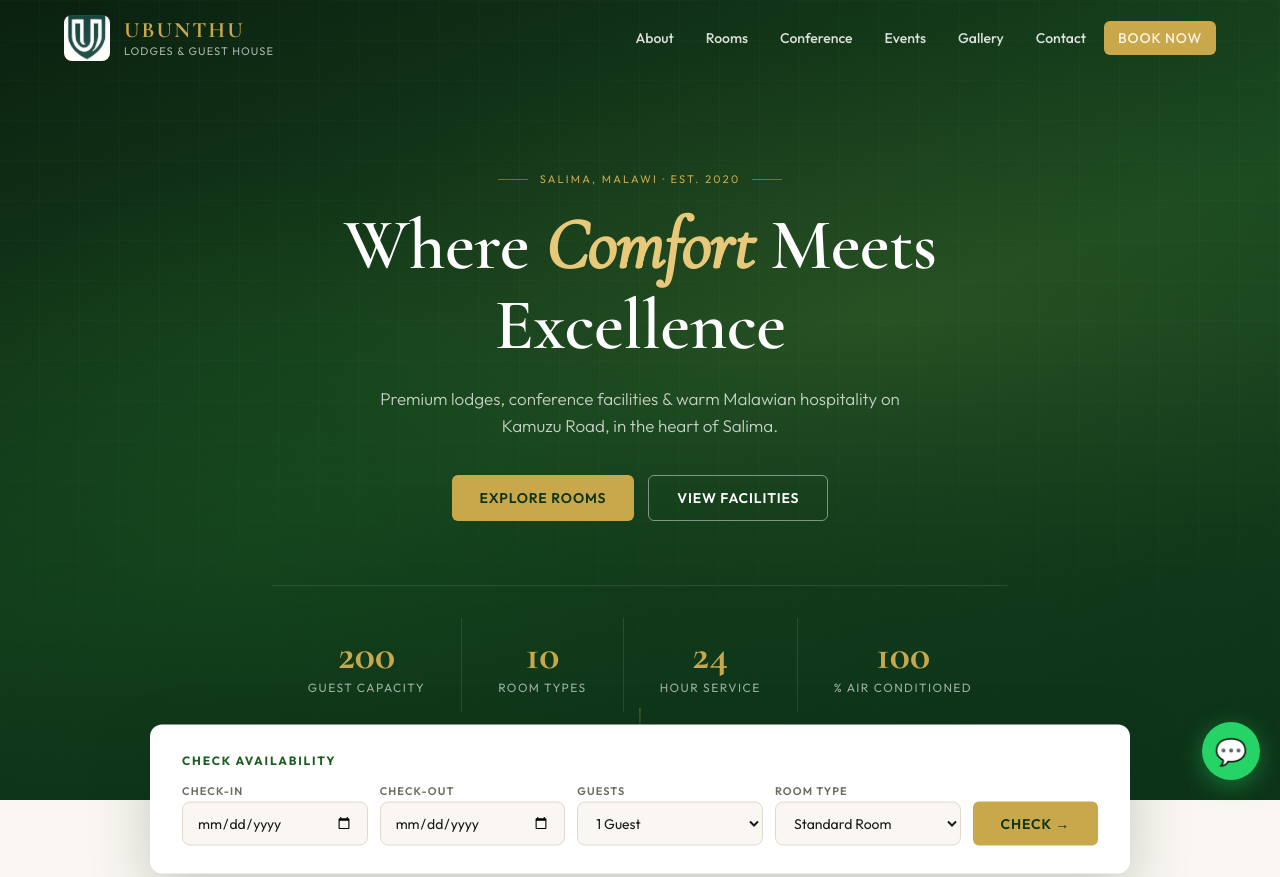
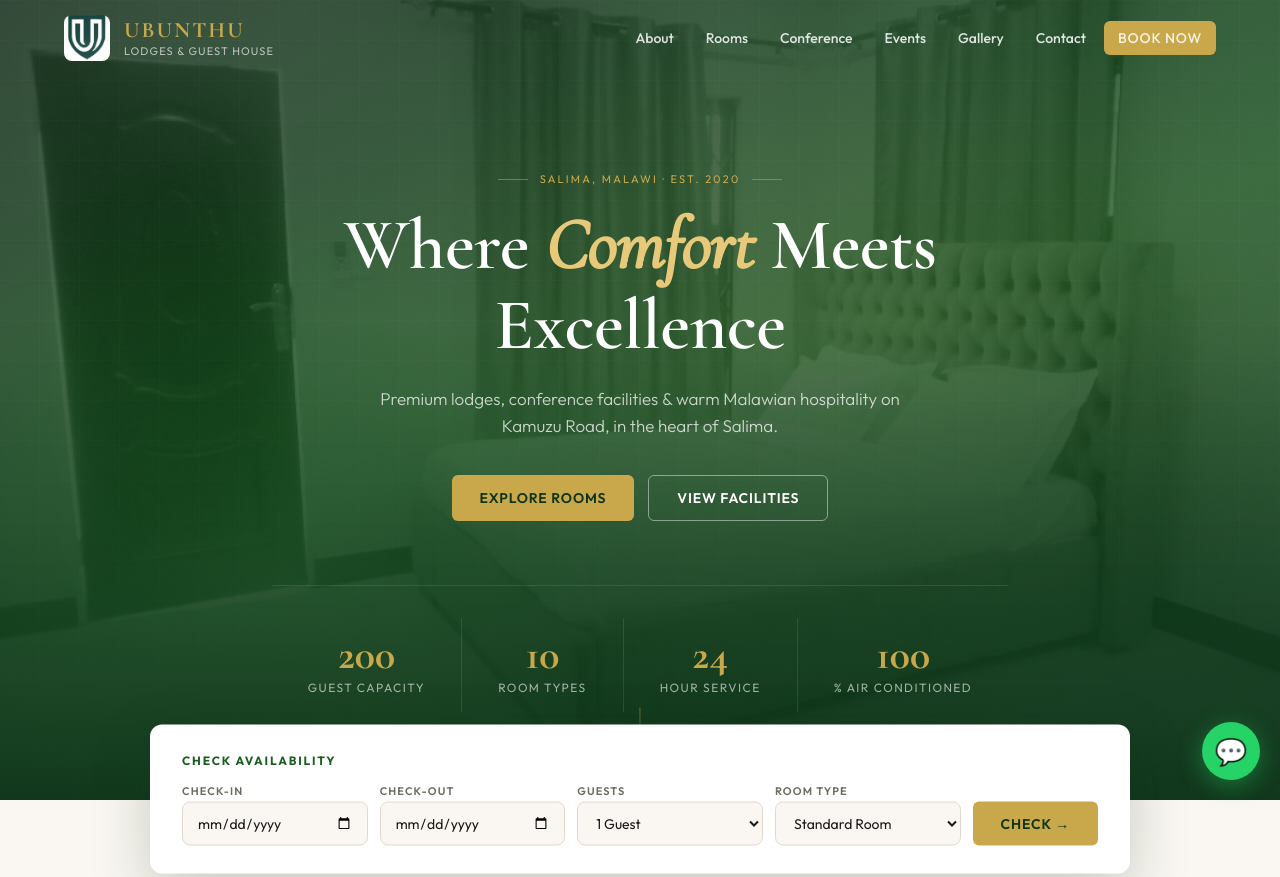
Before and after one commit to Jonathan97k/ubunthu_lodge, a plain HTML site: page index.html in a window 1280 px wide. Shown: the top 877 px of the page. Drawn offline with nearby package versions, Linux system fonts and the light colour scheme; files whose address does not match are found by name.

Commit message:
photos update

```diff
--- a/index.html
+++ b/index.html
@@ -171,10 +171,14 @@
     }
     .hero-img {
       position: absolute; inset: 0;
-      background-image: url('images/hero.jpg');
-      background-size: cover; background-position: center;
       opacity: 0.22; z-index: 1; mix-blend-mode: luminosity;
     }
+    .hero-img .slide {
+      position: absolute; inset: 0;
+      background-size: cover; background-position: center;
+      opacity: 0; transition: opacity 1.5s ease-in-out;
+    }
+    .hero-img .slide.active { opacity: 1; }
     .hero-overlay {
       position: absolute; inset: 0;
       background: linear-gradient(to top, rgba(13,51,24,0.9) 0%, transparent 60%);
@@ -689,7 +693,7 @@
   <!-- HERO -->
   <header class="hero" id="home">
     <div class="hero-bg"></div>
-    <div class="hero-img"></div>
+    <div class="hero-img" id="heroSlideshow"></div>
     <div class="hero-overlay"></div>
     <div class="hero-inner">
       <div class="hero-eyebrow">Salima, Malawi · Est. 2020</div>
@@ -837,7 +841,7 @@
           </div>
 
           <div class="room-card">
-            <div class="room-visual" style="background: url('executive%20room.jpg') center/cover, linear-gradient(135deg,#12301a,#2d6e32);">
+            <div class="room-visual" style="background: url('images/executive%20room.jpg') center/cover, linear-gradient(135deg,#12301a,#2d6e32);">
               <div class="room-badge">Premium</div>
               <div class="room-visual-name">Executive Suite</div>
             </div>
@@ -853,7 +857,7 @@
           </div>
 
           <div class="room-card">
-            <div class="room-visual" style="background: url('family%20room.jpg') center/cover, linear-gradient(135deg,#0f2c18,#28663c);">
+            <div class="room-visual" style="background: url('images/family%20room.jpg') center/cover, linear-gradient(135deg,#0f2c18,#28663c);">
               <div class="room-visual-name">Family Room</div>
             </div>
             <div class="room-body">
@@ -962,19 +966,19 @@
             </div>
             <div class="gal-overlay"><span>🔍</span></div>
           </div>
-          <div class="gal-item" style="background: url('boardroom.jpg') center/cover, linear-gradient(135deg,#0d2514,#236028);">
+          <div class="gal-item" style="background: url('images/boardroom.jpg') center/cover, linear-gradient(135deg,#0d2514,#236028);">
             <div class="gal-inner">
               <span class="gal-name">Boardroom</span>
             </div>
             <div class="gal-overlay"><span>🔍</span></div>
           </div>
-          <div class="gal-item" style="background: url('Reception.jpg') center/cover, linear-gradient(135deg,#102e1a,#2a6a34);">
+          <div class="gal-item" style="background: url('images/Reception.jpg') center/cover, linear-gradient(135deg,#102e1a,#2a6a34);">
             <div class="gal-inner">
               <span class="gal-name">Reception</span>
             </div>
             <div class="gal-overlay"><span>🔍</span></div>
           </div>
-          <div class="gal-item" style="background: url('pull.jpg') center/cover, linear-gradient(135deg,#0c2714,#1e5a28);">
+          <div class="gal-item" style="background: url('images/pull.jpg') center/cover, linear-gradient(135deg,#0c2714,#1e5a28);">
             <div class="gal-inner">
               <span class="gal-name">Garden View</span>
             </div>
@@ -1296,6 +1300,47 @@
         slides.forEach((s,i)=> s.classList.toggle('active', i===idx));
       }, 3000);
     })();
+
+    // ── HERO SLIDESHOW ───────────────────────────
+    (function(){
+      const heroImages = [
+        'images/Dining.jpg',
+        'images/executive room.jpg',
+        'images/family room.jpg',
+        'images/kitchen.jpg',
+        'images/pull.jpg',
+        'images/Reception.jpg',
+        'images/Ubunthu conference hall.jpg',
+        'images/a place called home/conference all.jpg',
+        'images/a place called home/conference hall 1.jpg',
+        'images/a place called home/Hero image.jpg',
+        'images/a place called home/pull.jpg',
+        'images/a place called home/ubunthu.jpg',
+        'images/standard rooms/room 1.jpg',
+        'images/standard rooms/room.jpg',
+        'images/upcoming events/Upcoming events.jpg'
+      ];
+      const slideshowContainer = document.getElementById('heroSlideshow');
+      if (slideshowContainer) {
+        heroImages.forEach((src, idx) => {
+          const div = document.createElement('div');
+          div.className = 'slide' + (idx === 0 ? ' active' : '');
+          // Handle spaces in URLs
+          div.style.backgroundImage = `url('${encodeURI(src).replace(/'/g, "%27")}')`;
+          slideshowContainer.appendChild(div);
+        });
+
+        let currentSlide = 0;
+        const slides = slideshowContainer.querySelectorAll('.slide');
+        if(slides.length > 1) {
+          setInterval(() => {
+            slides[currentSlide].classList.remove('active');
+            currentSlide = (currentSlide + 1) % slides.length;
+            slides[currentSlide].classList.add('active');
+          }, 4500); // Change image every 4.5s
+        }
+      }
+    })();
   </script>
 </body>
 </html>
```
Also changed, not shown: images/Executive1.jpg (renamed from Executive1.jpg), images/Reception.jpg (renamed from Reception.jpg), images/boardroom.jpg (renamed from boardroom.jpg), images/executive room.jpg (renamed from executive room.jpg), images/family room.jpg (renamed from family room.jpg), images/pull.jpg (renamed from pull.jpg).
